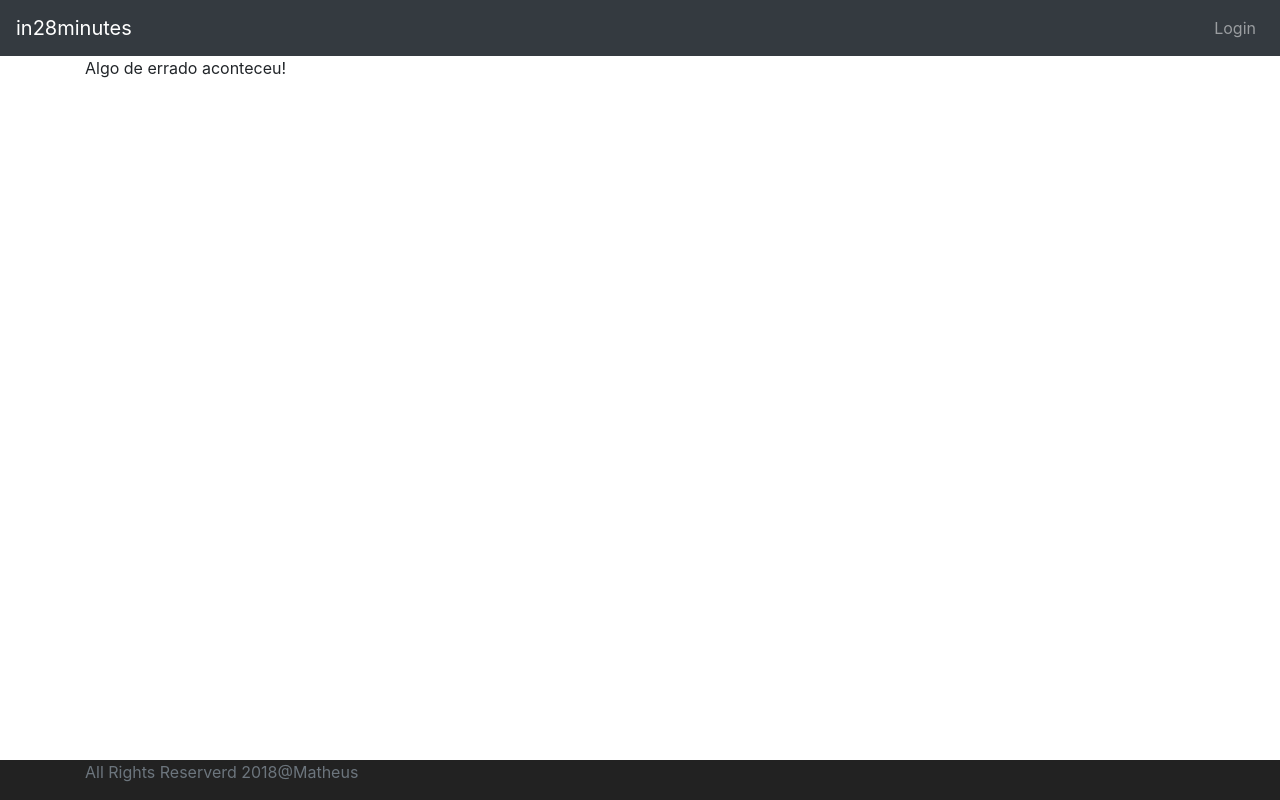
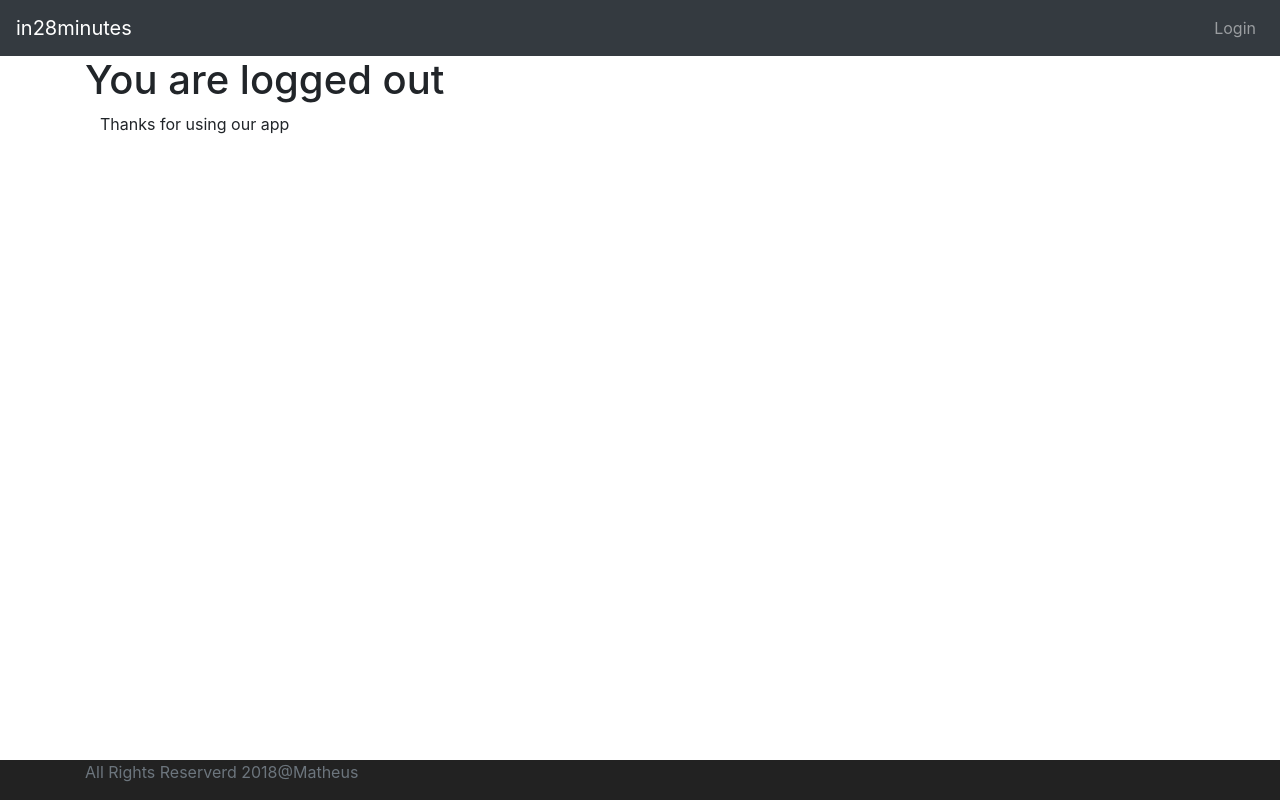
Before and after one commit to HPortuga/NgSpringBoot, an Angular app: page /logout in a window 1280 px wide. Built offline with nearby package versions, Linux system fonts and the light colour scheme.

Commit message:
Adicionado logout

```diff
--- a/src/app/app-routing.module.ts
+++ b/src/app/app-routing.module.ts
@@ -4,10 +4,12 @@
 import { NgModule } from '@angular/core';
 import { Routes, RouterModule } from '@angular/router';
 import { ErrorComponent } from './error/error.component';
+import { LogoutComponent } from './logout/logout.component';
 
 const routes: Routes = [
   {path: '', component: LoginComponent},
   {path: 'login', component: LoginComponent},
+  {path: 'logout', component: LogoutComponent},
   {path: 'welcome/:name', component: WelcomeComponent},
   {path: 'todos', component: ListTodosComponent},
   {path: '**', component: ErrorComponent}
--- a/src/app/app.module.ts
+++ b/src/app/app.module.ts
@@ -10,6 +10,7 @@
 import { ListTodosComponent } from './list-todos/list-todos.component';
 import { MenuComponent } from './menu/menu.component';
 import { FooterComponent } from './footer/footer.component';
+import { LogoutComponent } from './logout/logout.component';
 
 @NgModule({
   declarations: [
@@ -19,7 +20,8 @@
     ErrorComponent,
     ListTodosComponent,
     MenuComponent,
-    FooterComponent
+    FooterComponent,
+    LogoutComponent
   ],
   imports: [
     BrowserModule,
--- /dev/null
+++ b/src/app/logout/logout.component.html
@@ -0,0 +1,5 @@
+<h1>You are logged out</h1>
+
+<div class="container">
+  Thanks for using our app
+</div>
--- /dev/null
+++ b/src/app/logout/logout.component.ts
@@ -0,0 +1,19 @@
+import { Component, OnInit } from '@angular/core';
+import { HardcodedAuthenticationService } from '../service/hardcoded-authentication.service';
+
+@Component({
+  selector: 'app-logout',
+  templateUrl: './logout.component.html',
+  styleUrls: ['./logout.component.css']
+})
+export class LogoutComponent implements OnInit {
+
+  constructor(
+    private hardcodedAuthenticationService: HardcodedAuthenticationService
+  ) { }
+
+  ngOnInit() {
+    this.hardcodedAuthenticationService.logout();
+  }
+
+}
--- a/src/app/menu/menu.component.ts
+++ b/src/app/menu/menu.component.ts
@@ -8,12 +8,9 @@
 })
 export class MenuComponent implements OnInit {
 
-  isUserLoggedIn: boolean = false;
-
   constructor(private hardcodedAuthenticationService: HardcodedAuthenticationService) { }
 
   ngOnInit() {
-    this.isUserLoggedIn = this.hardcodedAuthenticationService.isUserLoggedIn();
   }
 
 }
--- a/src/app/service/hardcoded-authentication.service.ts
+++ b/src/app/service/hardcoded-authentication.service.ts
@@ -19,4 +19,8 @@
     let user = sessionStorage.getItem('authenticatedUser');
     return !(user === null);
   }
+
+  logout() {
+    sessionStorage.removeItem('authenticatedUser');
+  }
 }
```
Also changed, not shown: src/app/logout/logout.component.css (added).
